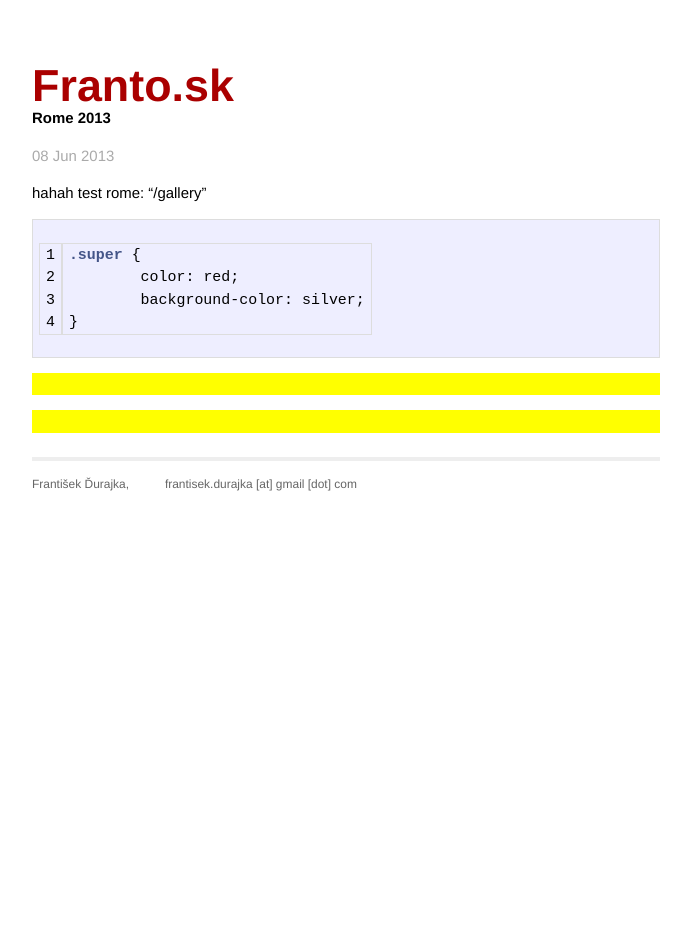
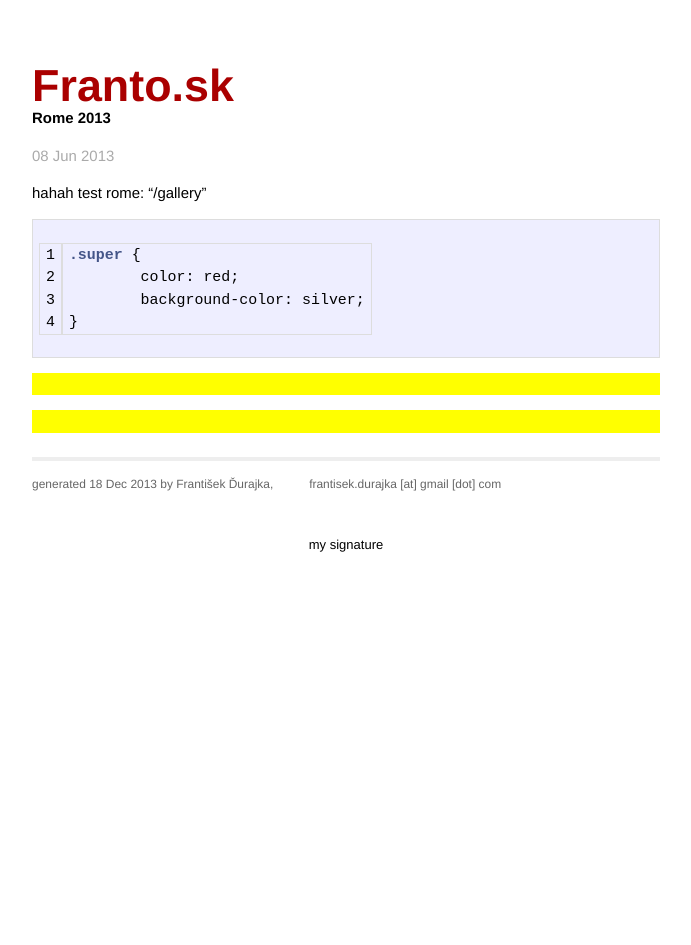
Before and after one commit to fdurajka/franto.sk, a Jekyll site: the page built from _posts/2013-06-08-Rome2013.md, in a window 1280 px wide. Shown: the whole page, without its empty margins (294-985 px from the left). Built offline with Jekyll 4.4.1, drawn with Linux system fonts in a browser that asks for light colours.

Commit message:
Starting? ....

```diff
--- /dev/null
+++ b/_includes/sig.md
@@ -0,0 +1 @@
+my signature
--- a/_layouts/default.html
+++ b/_layouts/default.html
@@ -6,7 +6,7 @@
 
 		<!-- syntax highlighting CSS -->
 		<link rel="stylesheet" href="{{ site.url }}/css/vendor/normalize.css">
-		<link rel="stylesheet" href="{{ site.url }}/css/main.css">
+		<link rel="stylesheet" href="{{ site.url }}/css/old.css">
 		<link rel="stylesheet" href="{{ site.url }}/css/syntax.css">
 		<link rel="stylesheet/less" href="{{ site.url }}/css/custom.less">
 
@@ -30,6 +30,7 @@
 				<div class="footer">
 					<div class="contact">
 						<p>
+						    generated {{ site.time | date_to_string }} by
 							František Ďurajka,
 						</p>
 					</div>
@@ -42,6 +43,7 @@
 			</div>
 		</div>
 		<!-- /container -->
+		{% include sig.md %}
 
 	</body>
 </html>
```
Also changed, not shown: css/old.css (renamed from css/main.css), 1 other file.
